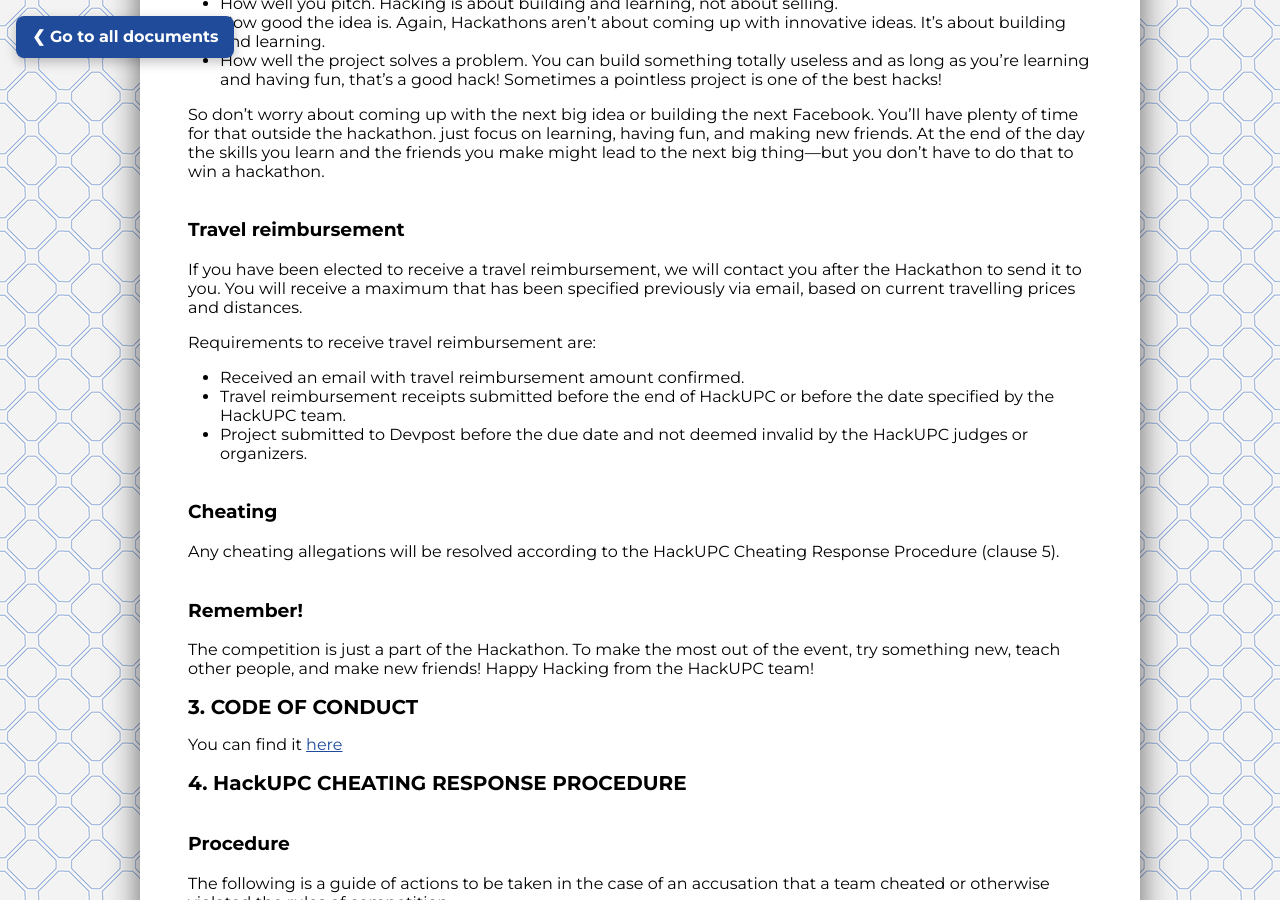
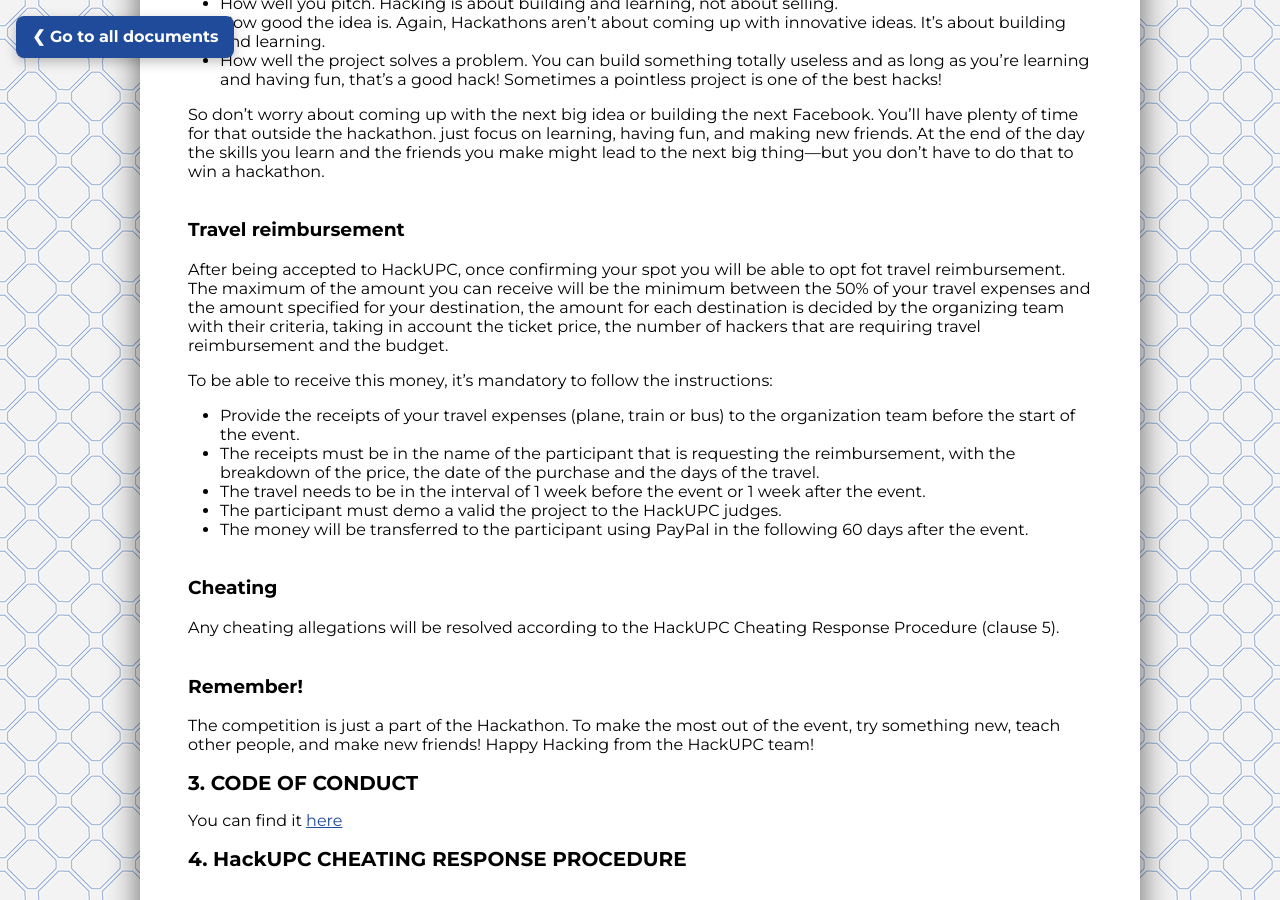
Before and after one commit to hackupc/legal-page, a Jekyll site: the page built from _documents/terms_and_conditions.md, in a window 1280 px wide and 900 px high, scrolled down 2879 px. Built offline with Jekyll 4.4.1, drawn with Linux system fonts in a browser that asks for light colours; some of the changed text lies outside the part shown.

Commit message:
update travel policies

```diff
--- a/_documents/terms_and_conditions.md
+++ b/_documents/terms_and_conditions.md
@@ -92,13 +92,15 @@
 
 ### Travel reimbursement
 
-If you have been elected to receive a travel reimbursement, we will contact you after the Hackathon to send it to you. You will receive a maximum that has been specified previously via email, based on current travelling prices and distances.
+After being accepted to HackUPC, once confirming your spot you will be able to opt fot travel reimbursement. The maximum of the amount you can receive will be the minimum between the 50% of your travel expenses and the amount specified for your destination, the amount for each destination is decided by the organizing team with their criteria, taking in account the ticket price, the number of hackers that are requiring travel reimbursement and the budget.
 
-Requirements to receive travel reimbursement are:
+To be able to receive this money, it's mandatory to follow the instructions:
 
-- Received an email with travel reimbursement amount confirmed.
-- Travel reimbursement receipts submitted before the end of HackUPC or before the date specified by the HackUPC team.
-- Project submitted to Devpost before the due date and not deemed invalid by the HackUPC judges or organizers.
+- Provide the receipts of your travel expenses (plane, train or bus) to the organization team before the start of the event.
+- The receipts must be in the name of the participant that is requesting the reimbursement, with the breakdown of the price, the date of the purchase and the days of the travel.
+- The travel needs to be in the interval of 1 week before the event or 1 week after the event.
+- The participant must demo a valid the project to the HackUPC judges.
+- The money will be transferred to the participant using PayPal in the following 60 days after the event.
 
 ### Cheating
 
```
Also changed, not shown: other parts of _documents/terms_and_conditions.md (+1 -1 lines).
